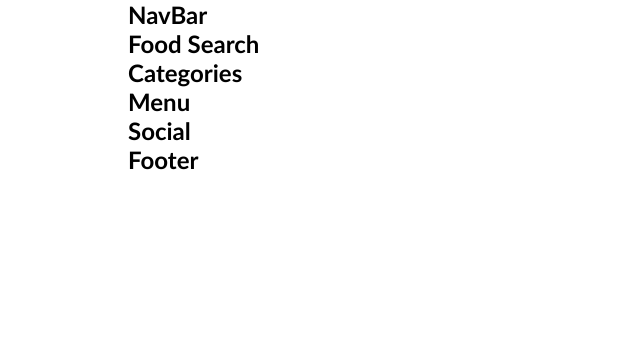
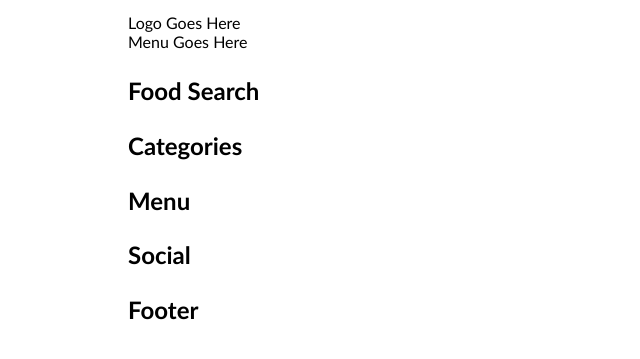
Before and after one commit to MMettille/cafe-java, a PHP site: page / in a window 1280 px wide. Shown: the top 359 px of the page, without its empty margins (0-640 px from the left). Run offline with PHP 8.4, Linux system fonts and the light colour scheme.

Commit message:
Roughed out Navbar

```diff
--- a/css/style.css
+++ b/css/style.css
@@ -12,4 +12,5 @@
 .container {
     width: 80%;
     margin: 0 auto;
+    padding: 1%
 }
--- a/index.html
+++ b/index.html
@@ -12,7 +12,13 @@
     <!--Navbar Section Starts-->
     <section class="navbar">
         <div class="container">
-            <h1>NavBar</h1>
+            <div class="logo">
+                Logo Goes Here
+            </div>
+
+            <div class="menu">
+                Menu Goes Here
+            </div>
         </div>
     </section>
     <!--Navbar Section Ends-->
```
